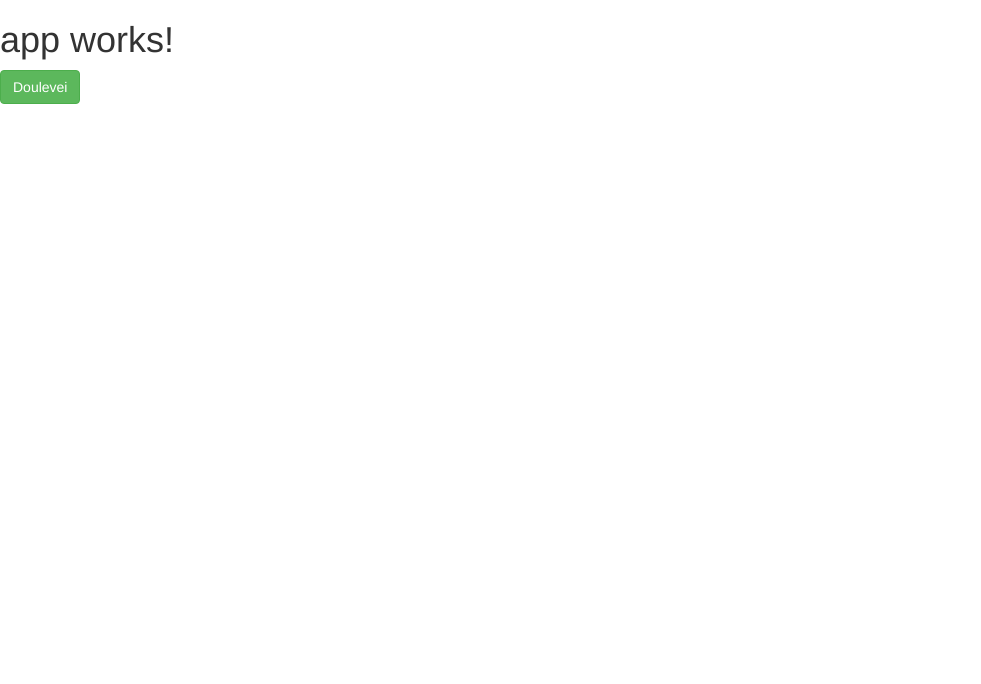
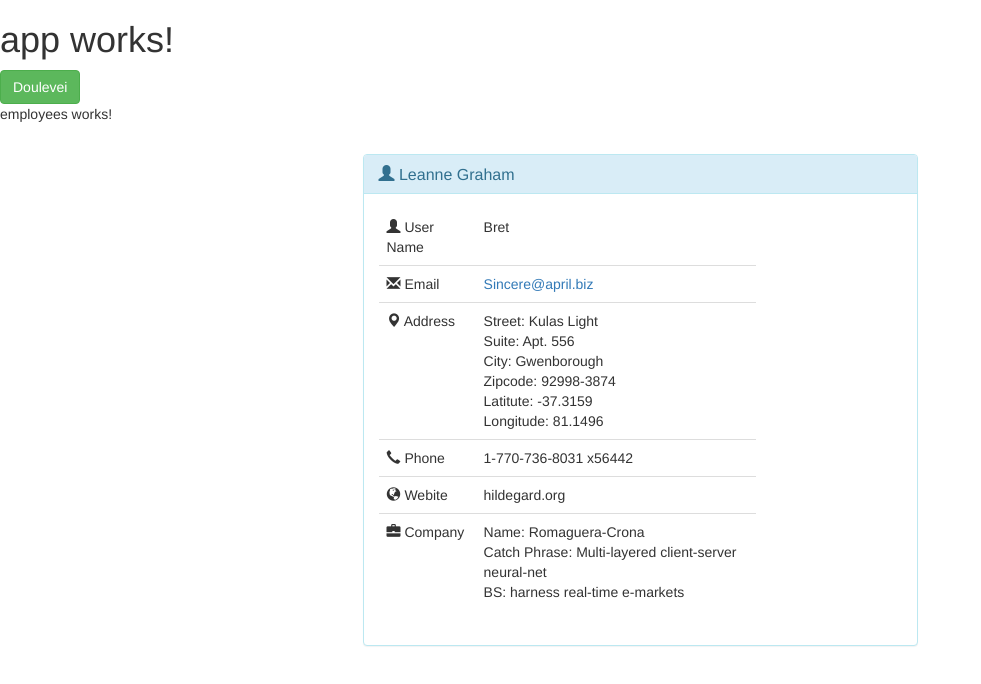
Before and after one commit to AndreasChatz/Our_Company_dummy_project, an Angular app: page / in a window 1280 px wide. Shown: the top 684 px of the page, without its empty margins (0-981 px from the left). Built offline with nearby package versions, Linux system fonts and the light colour scheme.

Commit message:
Create and populate Employee template with static data.

```diff
--- a/src/app/app.component.html
+++ b/src/app/app.component.html
@@ -2,3 +2,4 @@
   {{title}}
 </h1>
 <button class="btn btn-success">Doulevei</button>
+<app-employees></app-employees>
--- a/src/app/app.module.ts
+++ b/src/app/app.module.ts
@@ -6,6 +6,7 @@ import { HttpModule } from '@angular/http';
 import { AppComponent } from './app.component';
 import { EmployeeComponent } from './employee/employee.component';
 import { EmployeesComponent } from './employees/employees.component';
+import { EmployeeService } from './employee.service';
 
 @NgModule({
   declarations: [
@@ -18,7 +19,7 @@ import { EmployeesComponent } from './employees/employees.component';
     FormsModule,
     HttpModule
   ],
-  providers: [],
+  providers: [EmployeeService],
   bootstrap: [AppComponent]
 })
 export class AppModule { }
--- a/src/app/employee.service.ts
+++ b/src/app/employee.service.ts
@@ -1,8 +1,39 @@
 import { Injectable } from '@angular/core';
+
+import { Employee } from './models/employee.model';
 
 @Injectable()
 export class EmployeeService {
+  private employees: Employee [] =
+  [
+    {
+      "id": 1,
+      "name": "Leanne Graham",
+      "userName": "Bret",
+      "email": "Sincere@april.biz",
+      "address": {
+        "street": "Kulas Light",
+        "suite": "Apt. 556",
+        "city": "Gwenborough",
+        "zipcode": "92998-3874",
+        "geo": {
+          "lat": -37.3159,
+          "lng": 81.1496
+        }
+      },
+      "phone": "1-770-736-8031 x56442",
+      "website": "hildegard.org",
+      "company": {
+        "name": "Romaguera-Crona",
+        "catchPhrase": "Multi-layered client-server neural-net",
+        "bs": "harness real-time e-markets"
+      }
+    },
+  ];
 
   constructor() { }
 
+  getEmployees(): Employee[] {
+    return this.employees.slice();
+  }
 }
--- a/src/app/employee/employee.component.css
+++ b/src/app/employee/employee.component.css
@@ -0,0 +1,15 @@
+.table-user-information > tbody > tr {
+    border-top: 1px solid rgb(221, 221, 221);
+}
+
+.table-user-information > tbody > tr:first-child {
+    border-top: 0;
+}
+
+.table-user-information > tbody > tr > td {
+    border-top: 0;
+}
+
+.toppad {
+  margin-top:20px;
+}
--- a/src/app/employee/employee.component.html
+++ b/src/app/employee/employee.component.html
@@ -1,3 +1,57 @@
-<p>
-  employee works!
-</p>
+<div class="container">
+  <div class="row">
+    <div class="col-xs-12 col-sm-12 col-md-6 col-lg-6 col-xs-offset-0 col-sm-offset-0 col-md-offset-3 col-lg-offset-3 toppad" >
+      <div class="panel panel-info">
+        <div class="panel-heading">
+          <h3 class="panel-title">
+						<i class="glyphicon glyphicon-user"></i>
+						 {{ employees[0].name }}
+					 </h3>
+        </div>
+        <div class="row">
+          <div class="col-md-9 col-lg-9 ">
+						<div class="panel-body">
+          		<table class="table table-user-information">
+	              <tbody>
+	                <tr>
+	                  <td><i class="glyphicon glyphicon-user"></i> User Name</td>
+	                  <td>{{ employees[0].userName }}</td>
+	                </tr>
+	                <tr>
+	                  <td><i class="glyphicon glyphicon-envelope"></i> Email</td>
+	                  <td><a href="mailto:info@support.com">{{ employees[0].email }}</a></td>
+	                </tr>
+	                <tr>
+	                  <td><i class="glyphicon glyphicon-map-marker"></i> Address</td>
+										<td>
+											Street: {{ employees[0].address.street }} <br/>
+											Suite: {{ employees[0].address.suite }} <br/>
+											City: {{ employees[0].address.city }} <br/>
+											Zipcode: {{ employees[0].address.zipcode }} <br/>
+											Latitute: {{ employees[0].address.geo.lat }} <br/>
+											Longitude: {{ employees[0].address.geo.lng }} <br/>
+										</td>
+	                </tr>
+	                <tr>
+	                  <td><i class="glyphicon glyphicon-earphone"></i> Phone</td>
+	                  <td>{{ employees[0].phone }}</td>
+	                </tr>
+	                <tr>
+	                  <td><i class="glyphicon glyphicon-globe"></i> Webite</td>
+	                  <td>{{ employees[0].website }}</td>
+	                </tr>
+	                <tr>
+	                  <td><i class="glyphicon glyphicon-briefcase"></i> Company</td>
+	                  <td>
+											Name: {{ employees[0].company.name }}<br/>
+											Catch Phrase: {{ employees[0].company.catchPhrase }}<br/>
+											BS: {{ employees[0].company.bs }}
+	                  </td>
+	                </tr>
+              	</tbody>
+            	</table>
+          	</div>
+        	</div>
+    	  </div>
+    	</div>
+		</div>
--- a/src/app/employee/employee.component.ts
+++ b/src/app/employee/employee.component.ts
@@ -1,4 +1,7 @@
 import { Component, OnInit } from '@angular/core';
+
+import { EmployeeService } from '../employee.service';
+import { Employee } from '../models/employee.model';
 
 @Component({
   selector: 'app-employee',
@@ -6,10 +9,12 @@ import { Component, OnInit } from '@angular/core';
   styleUrls: ['./employee.component.css']
 })
 export class EmployeeComponent implements OnInit {
+  employees: Employee[];
 
-  constructor() { }
+  constructor(private employeeService: EmployeeService) { }
 
   ngOnInit() {
+    this.employees = this.employeeService.getEmployees();
   }
 
 }
--- a/src/app/employees/employees.component.html
+++ b/src/app/employees/employees.component.html
@@ -1,3 +1,4 @@
 <p>
   employees works!
 </p>
+<app-employee></app-employee>
--- a/src/app/employees/employees.component.ts
+++ b/src/app/employees/employees.component.ts
@@ -1,4 +1,7 @@
 import { Component, OnInit } from '@angular/core';
+
+import { Employee } from '../models/employee.model';
+import { EmployeeComponent } from '../employee/employee.component';
 
 @Component({
   selector: 'app-employees',
--- a/src/app/employee.model.ts
+++ b/src/app/models/employee.model.ts
@@ -1,4 +1,4 @@
-import { Address } from './address.model';
+import { Address } from '../models/address.model';
 import { Company } from './company.model';
 
 export class Employee {
```
Also changed, not shown: src/app/models/address.model.ts (renamed from src/app/address.model.ts), src/app/models/company.model.ts (renamed from src/app/company.model.ts), src/app/models/geo.model.ts (renamed from src/app/geo.model.ts).
